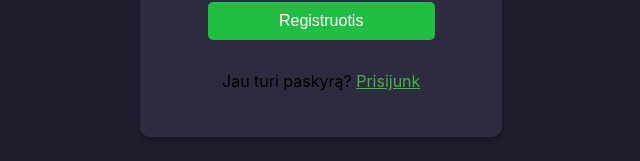
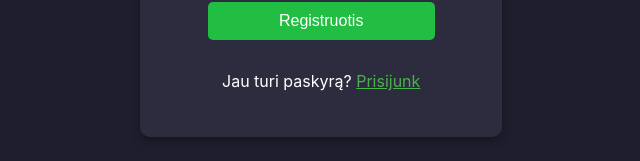
Before and after one commit to Bernardo4472/varztai, a React (Vite) app in the folder frontend/: page /register in a window 1280 px wide. Shown: the part 462-623 px from the top of the page, without its empty margins (332-972 px from the left). Built offline with nearby package versions, Linux system fonts and the light colour scheme.

Commit message:
Baltos raides login ir register

```diff
--- a/frontend/src/pages/Login.tsx
+++ b/frontend/src/pages/Login.tsx
@@ -54,7 +54,7 @@ const Login: React.FC = () => {
         </div>
         {error && <p className="error">{error}</p>}
         <button onClick={handleLogin}>Prisijungti</button>
-        <p>Neturi paskyros? <a href="/register">Registruokis</a></p>
+        <p className="white">Neturi paskyros? <a href="/register">Registruokis</a></p>
       </div>
     </div>
   );
--- a/frontend/src/pages/Register.tsx
+++ b/frontend/src/pages/Register.tsx
@@ -63,7 +63,7 @@ const Register: React.FC = () => {
         {success && <p style={{ color: "lightgreen" }}>✅ Registracija sėkminga! Perkeliama...</p>}
 
         <button onClick={handleRegister}>Registruotis</button>
-        <p>Jau turi paskyrą? <a href="/">Prisijunk</a></p>
+        <p className="white">Jau turi paskyrą? <a href="/">Prisijunk</a></p>
       </div>
     </div>
   );
--- a/frontend/src/pages/Styles.css
+++ b/frontend/src/pages/Styles.css
@@ -182,3 +182,7 @@ a {
 .hidden {
     display: none;
 }
+
+.white{
+    color: white;
+}
```
